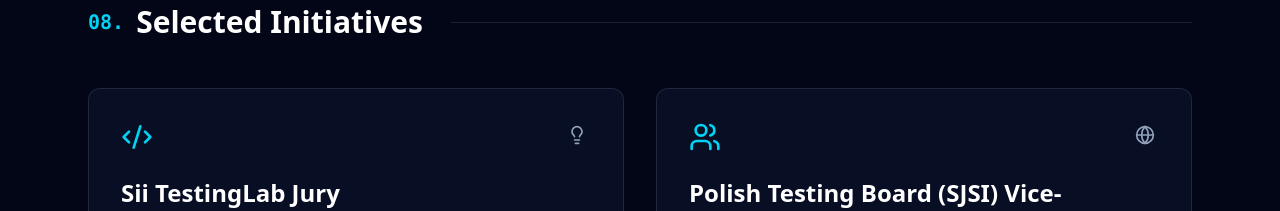
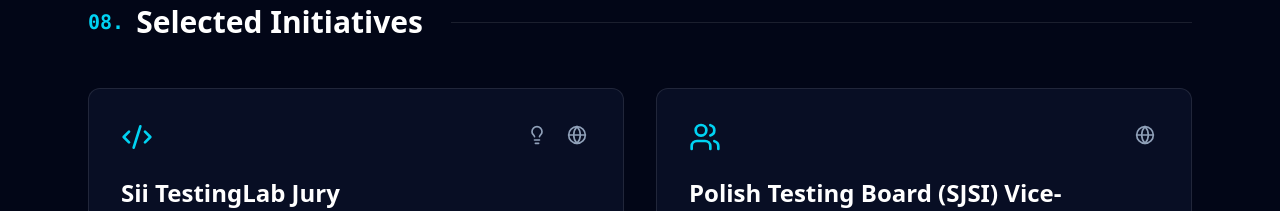
Before and after one commit to rembednarczyk/rembednarczyk.github.io, a React (Vite) app: page / in a window 1280 px wide. Shown: the part 8380-8591 px from the top of the page. Built offline with nearby package versions, Linux system fonts and the light colour scheme.

Commit message:
Links to hackaton report and article

```diff
--- a/src/data/portfolioData.tsx
+++ b/src/data/portfolioData.tsx
@@ -381,7 +381,16 @@
     desc: "Participated as a jury member in a Sii TestingLab research initiative aimed at evaluating selected software testing solutions. Contributed to defining the study scope, designing the testing scenarios, and establishing evaluation criteria. Performed code reviews as part of the technical assessment and co-developed the final evaluation results and report.",
     tags: ["Code Review", "AI-driven testing", "Quality Engineering"],
     mainIcon: <Code2 size={32} />,
-    links: [{ url: "#", icon: <Lightbulb size={20} /> }],
+        links: [
+      {
+        url: "https://sii.pl/en/news-feed/ai-in-software-testing-sii-poland-publishes-a-breakthrough-testing-lab-ai-edition-report/",
+        icon: <Lightbulb size={20} />,
+      },
+      {
+        url: "https://sii.pl/blog/en/sii-testing-lab-study-exploring-the-ai-boom-in-test-automation/",
+        icon: <Globe size={20} />,
+      },
+    ],
   },
   {
     title: "Polish Testing Board (SJSI) Vice-President",
```
